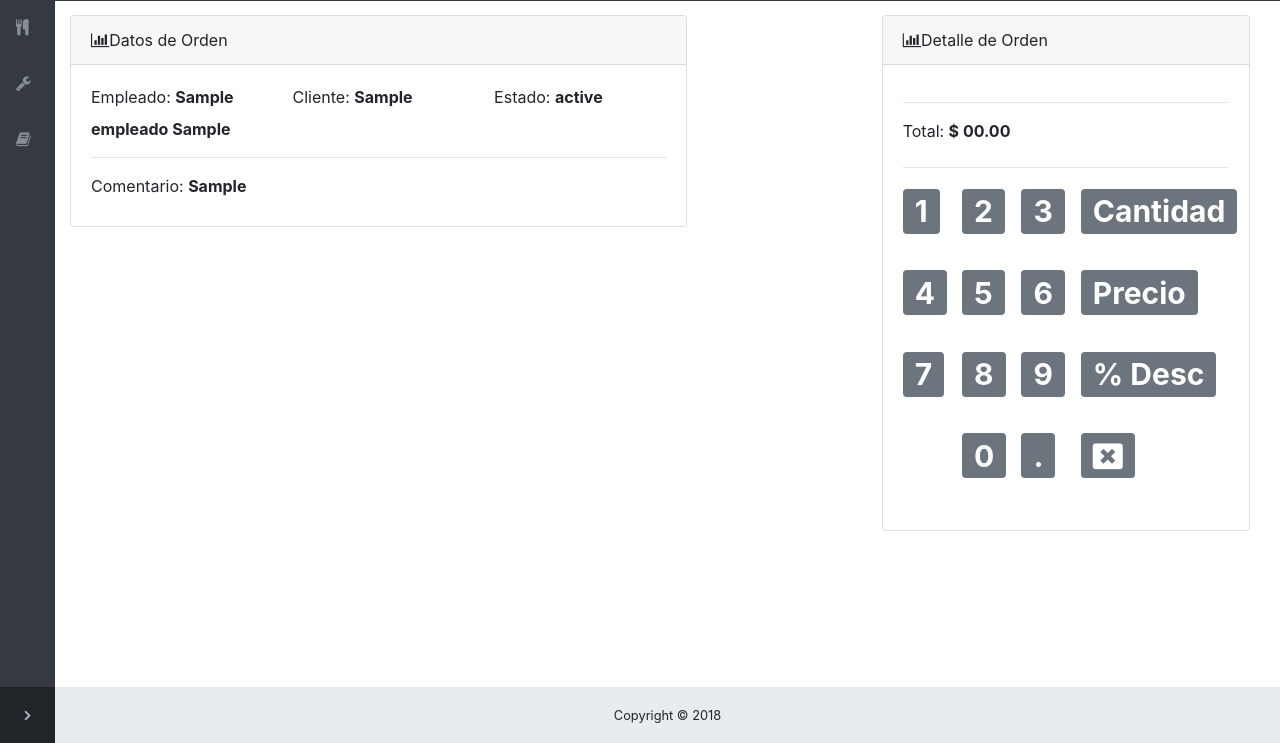
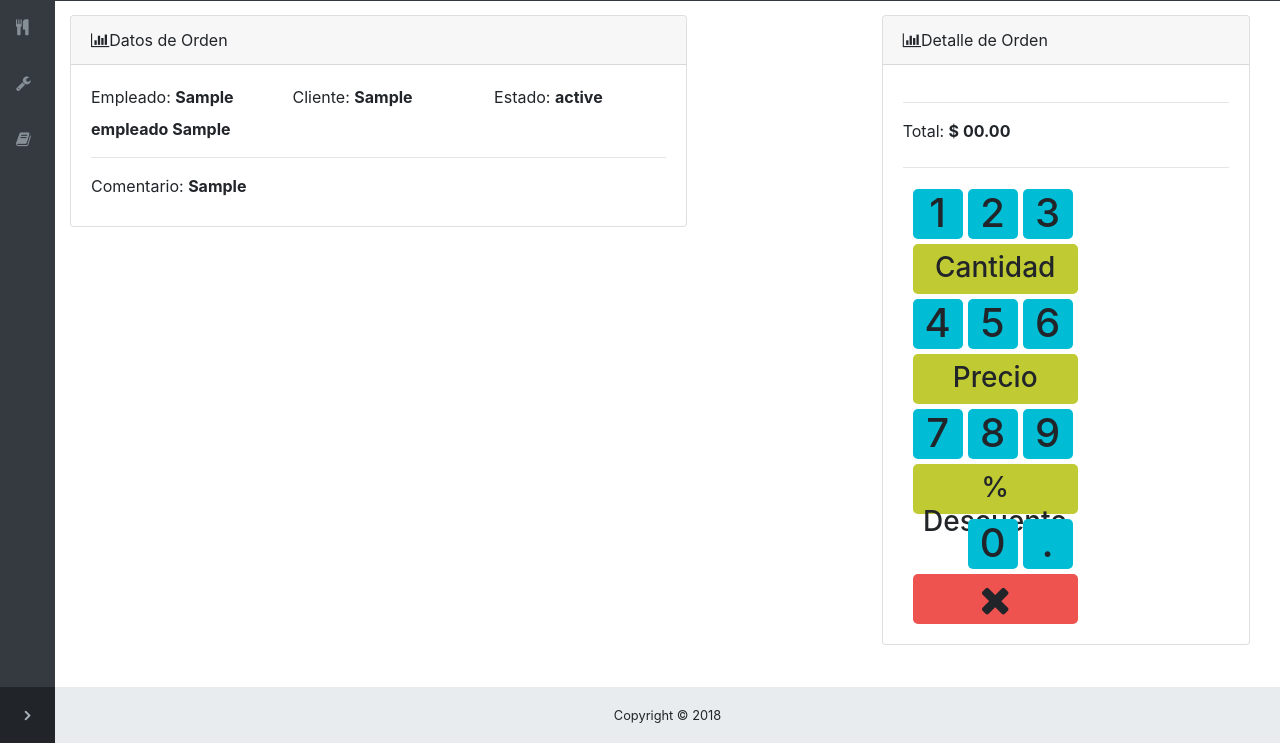
Before and after one commit to carlosmoran97/restaurant_application, a Django app: page /procesos/detalle_orden/1/ in a window 1280 px wide. Shown: the part 57-800 px from the top of the page. Run offline with Django 3.2, Linux system fonts and the light colour scheme; a user stored in the database is signed in; tables that the repository leaves empty hold one stand-in row (values such as "Sample post"); some libraries are stand-ins or nearby versions.

Commit message:
Modificando estilo de calculadora

```diff
--- a/restaurant_project/templates/procesos/detalle_orden.html
+++ b/restaurant_project/templates/procesos/detalle_orden.html
@@ -68,62 +68,62 @@
                   </div>
                 </div>
                 <hr>
-                <div id="calculadora" class="row">
+                <div id="calculadora" class="row lado-izquierdo">
                   <div class="col-sm-12">
                     <div class="row">
-                      <div class="col-sm-2">
-                        <h1 class="sobre opcion-numero" value="1"><span class="badge badge-secondary">1</span></h1>&nbsp;&nbsp;
+                      <div class="sobre opcion-numero" value="1">
+                        <h1>1</h1>
                       </div>
-                      <div class="col-sm-2">
-                        <h1 class="sobre opcion-numero" value="2"><span class="badge badge-secondary">2</span></h1>&nbsp;&nbsp;
+                      <div class="sobre opcion-numero" value="2">
+                        <h1>2</h1>
                       </div>
-                      <div class="col-sm-2">
-                        <h1 class="sobre opcion-numero" value="3"><span class="badge badge-secondary">3</span></h1>&nbsp;&nbsp;
+                      <div class="sobre opcion-numero" value="3">
+                        <h1>3</h1>
                       </div>
-                      <div class="col-sm-4">
-                        <h1 id="opcion-cantidad" class="sobre"><span class="badge badge-secondary opcion" value="cantidad">Cantidad</span></h1>
+                      <div id="opcion-cantidad" class="sobre opcion config-opcion opcion-deseleccionada" value="cantidad">
+                        <h3>Cantidad</h3>
                       </div>
                     </div>
                     <div class="row">
-                      <div class="col-sm-2">
-                        <h1 class="sobre opcion-numero" value="4"><span class="badge badge-secondary">4</span></h1>&nbsp;&nbsp;
+                      <div class="sobre opcion-numero" value="4">
+                        <h1>4</h1>
                       </div>
-                      <div class="col-sm-2">
-                        <h1 class="sobre opcion-numero" value="5"><span class="badge badge-secondary">5</span></h1>&nbsp;&nbsp;
+                      <div class="sobre opcion-numero" value="5">
+                        <h1>5</h1>
                       </div>
-                      <div class="col-sm-2">
-                        <h1 class="sobre opcion-numero" value="6"><span class="badge badge-secondary">6</span></h1>&nbsp;&nbsp;
+                      <div class="sobre opcion-numero" value="6">
+                        <h1>6</h1>
                       </div>
-                      <div class="col-sm-4">
-                        <h1 id="opcion-precio" class="sobre"><span class="badge badge-secondary opcion" value="precio">Precio</span></h1>
+                      <div id="opcion-precio" class="sobre opcion config-opcion opcion-deseleccionada" value="precio">
+                        <h3>Precio</h3>
                       </div>
                     </div>
                     <div class="row">
-                      <div class="col-sm-2">
-                        <h1 class="sobre opcion-numero" value="7"><span class="badge badge-secondary">7</span></h1>&nbsp;&nbsp;
+                      <div class="sobre opcion-numero" value="7">
+                        <h1>7</h1>
                       </div>
-                      <div class="col-sm-2">
-                        <h1 class="sobre opcion-numero" value="8"><span class="badge badge-secondary">8</span></h1>&nbsp;&nbsp;
+                      <div class="sobre opcion-numero" value="8">
+                        <h1>8</h1>
                       </div>
-                      <div class="col-sm-2">
-                        <h1 class="sobre opcion-numero" value="9"><span class="badge badge-secondary">9</span></h1>&nbsp;&nbsp;
+                      <div class="sobre opcion-numero" value="9">
+                        <h1>9</h1>
                       </div>
-                      <div class="col-sm-4">
-                        <h1 id="opcion-descuento" class="sobre"><span class="badge badge-secondary opcion" value="descuento">% Desc</span></h1>
+                      <div id="opcion-descuento" class="sobre opcion config-opcion opcion-deseleccionada" value="descuento">
+                        <h3>% Descuento</h3>
                       </div>
                     </div>
                     <div class="row">
-                      <div class="col-sm-2">
-                        <h1><span class="badge badge-secondary"></span></h1>&nbsp;&nbsp;
+                      <div class="sin-digito">
+                        <h1></h1>
                       </div>
-                      <div class="col-sm-2">
-                        <h1 class="sobre opcion-numero" value="0"><span class="badge badge-secondary">0</span></h1>&nbsp;&nbsp;
+                      <div class="sobre opcion-numero" value="0">
+                        <h1>0</h1>
                       </div>
-                      <div class="col-sm-2">
-                        <h1 class="sobre opcion-numero" value="."><span class="badge badge-secondary">.</span></h1>&nbsp;&nbsp;
+                      <div class="sobre opcion-numero" value=".">
+                        <h1>.</h1>
                       </div>
-                      <div class="col-sm-4">
-                        <h1 id="borrar" class="sobre"><span class="badge badge-secondary"><i class="fa fa-window-close" aria-hidden="true"></i></span></h1>
+                      <div id="borrar" class="sobre config-opcion opcion-borrar">
+                        <h1><i class="fa fa-times" aria-hidden="true"></i></h1>
                       </div>
                     </div>
                   </div>
@@ -314,7 +314,7 @@
       $(".platillo_select").removeClass("platillo_select_elegido");
       $(this).addClass("platillo_select_elegido");
       removerClass();
-      $("#opcion-cantidad .badge").addClass("badge-info");
+      $("#opcion-cantidad").addClass("opcion-seleccionada");
       accion = "cantidad";
       contadorClick = 1;
     });
@@ -322,7 +322,7 @@
     //Cambiar de color en las siguientes opciones
     $(document).on("click", ".opcion", function(){
       removerClass();
-      $(this).addClass("badge-info");
+      $(this).addClass("opcion-seleccionada");
       accion = $(this).attr("value");
       contadorClick = 1;
     });
@@ -335,7 +335,11 @@
       } else{
         if (accion == "cantidad"){
           if(contadorClick == 1){
-            $(".platillo_select #lblCantidad:eq("+idDetalle+")").html($(this).attr("value"));
+            if($(this).attr("value") == "."){
+              $(".platillo_select #lblCantidad:eq("+idDetalle+")").html("0.");
+            } else{
+              $(".platillo_select #lblCantidad:eq("+idDetalle+")").html($(this).attr("value"));
+            }
             contadorClick++;
           } else if($(".platillo_select #lblCantidad:eq("+idDetalle+")").html().indexOf(".") == -1){
             $(".platillo_select #lblCantidad:eq("+idDetalle+")").html($(".platillo_select #lblCantidad:eq("+idDetalle+")").html()+$(this).attr("value"));
@@ -347,7 +351,11 @@
           clickEliminar = 0;
         } else if (accion == "precio") {
           if(contadorClick == 1){
-            $(".platillo_select #lblPrecioUnitario:eq("+idDetalle+")").html($(this).attr("value"));
+            if($(this).attr("value") == "."){
+              $(".platillo_select #lblPrecioUnitario:eq("+idDetalle+")").html("0.");
+            } else{
+              $(".platillo_select #lblPrecioUnitario:eq("+idDetalle+")").html($(this).attr("value"));
+            }
             contadorClick++;
           } else if($(".platillo_select #lblPrecioUnitario:eq("+idDetalle+")").html().indexOf(".") == -1){
             $(".platillo_select #lblPrecioUnitario:eq("+idDetalle+")").html($(".platillo_select #lblPrecioUnitario:eq("+idDetalle+")").html()+$(this).attr("value"));
@@ -365,7 +373,11 @@
           }
           if(contadorClick == 1){
             desc = "";
-            simbolo_agregado = $(this).attr("value");
+            if($(this).attr("value") == "."){
+              simbolo_agregado = "0.";
+            } else{
+              simbolo_agregado = $(this).attr("value");
+            }
             contadorClick++;
           } else if($(".platillo_select #porcentajeDescuento:eq("+idDetalle+")").html().indexOf(".") == -1){
             desc = $(".platillo_select #porcentajeDescuento:eq("+idDetalle+")").html();
@@ -433,8 +445,8 @@
 
     //Remover color a los demás opciones de calculadora
     function removerClass(){
-      $(".opcion").removeClass("badge-info");
-      $(".opcion").addClass("badge-secondary");
+      $(".opcion").removeClass("opcion-seleccionada");
+      $(".opcion").addClass("opcion-deseleccionada");
     }
 
     //Calcular total
@@ -579,14 +591,56 @@
       padding-left: 6px;
       padding-right: 6px;
     }
-    .platillo_select:hover{
-      opacity: 0.7;
+    .platillo_select:hover, .platillo_select_elegido{
+      color: black;
+      border-left-width: 5px;
+      border-left-style: solid;
+      border-left-color: #0097A7;
     }
-    .platillo_select:hover, #lblNombrePlatillo:hover, #lblPrecio:hover, #lblCantidad:hover, #lblPrecioUnitario:hover, .sobre:hover{
+    .opcion-numero{
+      background-color: #00BCD4;
+      width: 50px;
+      height: 50px;
+      margin-top: 5px;
+      margin-right: 5px;
+      border-radius: 5px;
+      text-align: center;
+    }
+    .opcion-numero:hover{
+      background-color: #0097A7;
+
+    }
+    .sin-digito{
+      width: 50px;
+      height: 50px;
+      margin-top: 5px;
+      margin-right: 5px;
+      border-radius: 5px;
+    }
+    .platillo_select:hover, #lblNombrePlatillo:hover, #lblPrecio:hover, #lblCantidad:hover, #lblPrecioUnitario:hover, #porcentajeDescuento:hover, .sobre:hover{
       cursor: pointer;
     }
-    .platillo_select_elegido{
-      opacity: 0.7;
+    .config-opcion{
+      width: 165px;
+      height: 50px;
+      margin-top: 5px;
+      margin-right: 5px;
+      padding-top: 7px;
+      border-radius: 5px;
+      text-align: center;
+    }
+    .opcion-seleccionada{
+      background-color: #795548 !important;
+    }
+    .opcion-deseleccionada{
+      background-color: #C0CA33;
+    }
+    .opcion-borrar{
+      background-color: #ef5350;
+      padding-top: 2px !important;
+    }
+    .lado-izquierdo{
+      margin-left: 10px;
     }
   </style>
 {% endblock %}
```
